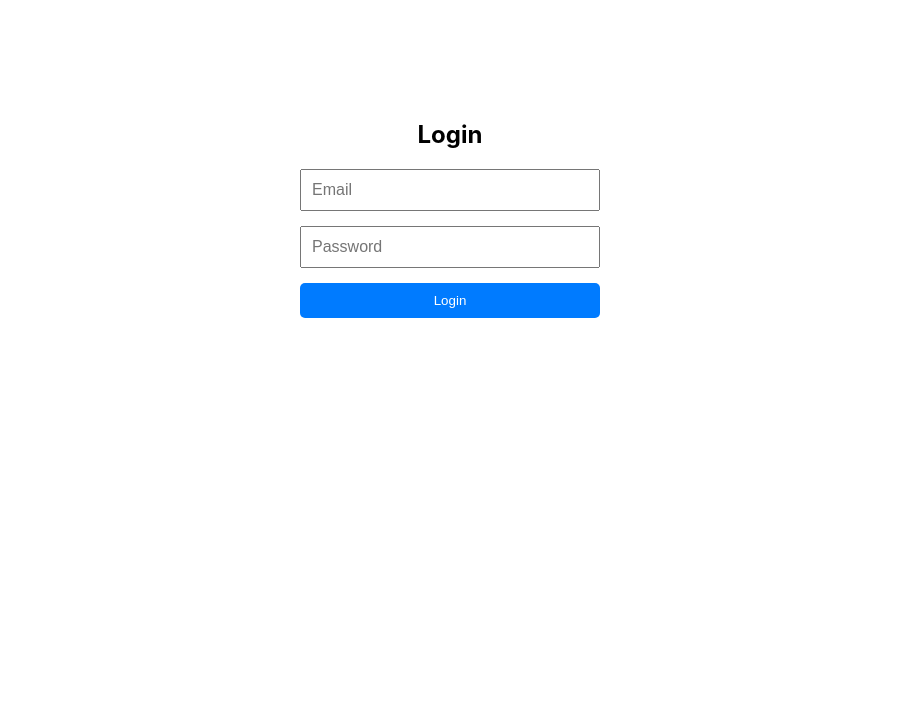
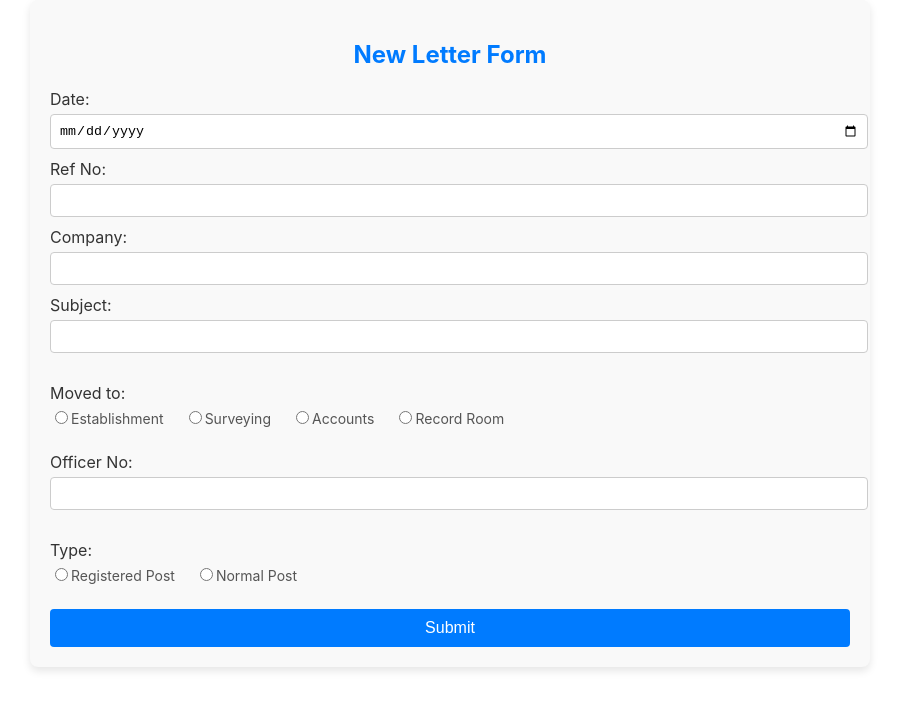
Before and after one commit to Nipuni102/DispatchDesk---Letter-Management-System, a React (Create React App) app: page /new in a window 1280 px wide. Before the commit this address led to /login. Shown: the top 710 px of the page, without its empty margins (190-1089 px from the left). Built offline with nearby package versions, Linux system fonts and the light colour scheme.

Commit message:
New letter form

```diff
--- a/src/App.js
+++ b/src/App.js
@@ -2,6 +2,7 @@ import React, { useState } from "react";
 import { BrowserRouter as Router, Routes, Route, Navigate } from "react-router-dom";
 import LoginPage from "./Components/LoginPage";
 import Dashboard from "./Components/Dashboard";
+import NewPage from "./Components/NewPage";
 
 function App() {
   const [isLoggedIn, setIsLoggedIn] = useState(
@@ -23,7 +24,7 @@ function App() {
         />
         <Route path="*" element={<Navigate to={isLoggedIn ? "/dashboard" : "/login"} />} />
 
-
+        <Route path="/new" element={<NewPage />} />
       </Routes>
     </Router>
   );
--- /dev/null
+++ b/src/Components/NewPage.js
@@ -0,0 +1,115 @@
+import React, { useState } from "react";
+import "../styles/NewPage.css";
+
+const NewPage = () => {
+  const [section, setSection] = useState("");
+  const [postType, setPostType] = useState("");
+
+  const handleSubmit = (e) => {
+    e.preventDefault();
+    alert(`Form submitted with:
+    Section: ${section}
+    Post Type: ${postType}`);
+  };
+
+  return (
+    <div className="new-page-container">
+      <h2>New Letter Form</h2>
+      <form onSubmit={handleSubmit} className="new-page-form">
+        {/* Date, Ref No, Company, Subject */}
+        <div className="form-group">
+          <label htmlFor="date">Date:</label>
+          <input type="date" id="date" required />
+
+          <label htmlFor="refNo">Ref No:</label>
+          <input type="text" id="refNo" required />
+
+          <label htmlFor="company">Company:</label>
+          <input type="text" id="company" required />
+
+          <label htmlFor="subject">Subject:</label>
+          <input type="text" id="subject" required />
+        </div>
+
+        {/* Moved to Section */}
+        <div className="form-group">
+          <label>Moved to:</label>
+          <div className="sections">
+            <label>
+              <input
+                type="radio"
+                name="section"
+                value="Establishment"
+                onChange={(e) => setSection(e.target.value)}
+              />
+              Establishment
+            </label>
+            <label>
+              <input
+                type="radio"
+                name="section"
+                value="Surveying"
+                onChange={(e) => setSection(e.target.value)}
+              />
+              Surveying
+            </label>
+            <label>
+              <input
+                type="radio"
+                name="section"
+                value="Accounts"
+                onChange={(e) => setSection(e.target.value)}
+              />
+              Accounts
+            </label>
+            <label>
+              <input
+                type="radio"
+                name="section"
+                value="Record Room"
+                onChange={(e) => setSection(e.target.value)}
+              />
+              Record Room
+            </label>
+          </div>
+        </div>
+
+        {/* Officer No */}
+        <div className="form-group">
+          <label htmlFor="officerNo">Officer No:</label>
+          <input type="number" id="officerNo" min="1" max="9" required />
+        </div>
+
+        {/* Type */}
+        <div className="form-group">
+          <label>Type:</label>
+          <div className="post-type">
+            <label>
+              <input
+                type="radio"
+                name="postType"
+                value="Registered Post"
+                onChange={(e) => setPostType(e.target.value)}
+              />
+              Registered Post
+            </label>
+            <label>
+              <input
+                type="radio"
+                name="postType"
+                value="Normal Post"
+                onChange={(e) => setPostType(e.target.value)}
+              />
+              Normal Post
+            </label>
+          </div>
+        </div>
+
+        {/* Submit Button */}
+        <button type="submit" className="submit-button">Submit</button>
+      </form>
+    </div>
+  );
+};
+
+export default NewPage;
--- /dev/null
+++ b/src/styles/NewPage.css
@@ -0,0 +1,58 @@
+.new-page-container {
+    padding: 20px;
+    background-color: #f9f9f9;
+    max-width: 800px;
+    margin: auto;
+    border-radius: 8px;
+    box-shadow: 0 4px 8px rgba(0, 0, 0, 0.1);
+  }
+
+  .new-page-container h2 {
+    text-align: center;
+    color: #007bff;
+    margin-bottom: 20px;
+  }
+
+  .new-page-form .form-group {
+    margin-bottom: 20px;
+  }
+
+  .new-page-form label {
+    display: block;
+    margin-bottom: 5px;
+    color: #333;
+  }
+
+  .new-page-form input[type="text"],
+  .new-page-form input[type="date"],
+  .new-page-form input[type="number"] {
+    width: 100%;
+    padding: 8px;
+    margin-bottom: 10px;
+    border: 1px solid #ccc;
+    border-radius: 4px;
+  }
+
+  .sections label,
+  .post-type label {
+    display: inline-block;
+    margin-right: 20px;
+    font-size: 14px;
+    color: #555;
+  }
+
+  .submit-button {
+    display: block;
+    width: 100%;
+    padding: 10px;
+    background-color: #007bff;
+    color: white;
+    border: none;
+    border-radius: 4px;
+    font-size: 16px;
+    cursor: pointer;
+  }
+
+  .submit-button:hover {
+    background-color: #0056b3;
+  }
```
